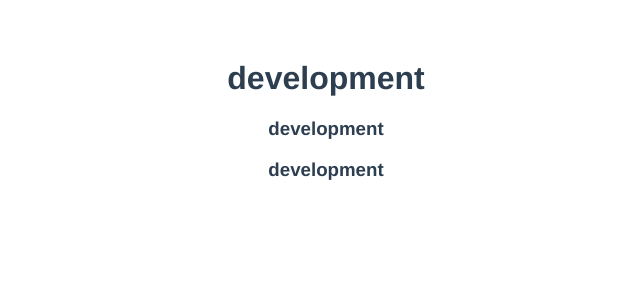
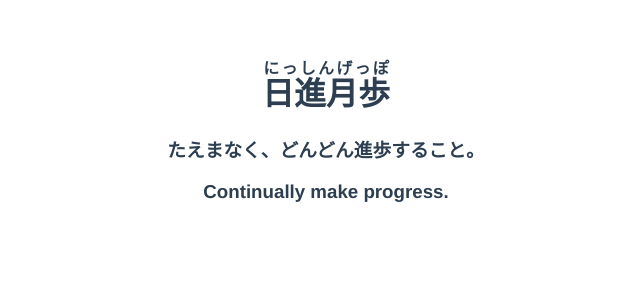
Before and after one commit to ssatocc/yojijukugo, a Vue app in the folder client/: page / in a window 1280 px wide. Shown: the top 300 px of the page, without its empty margins (314-954 px from the left). Built offline with nearby package versions, Linux system fonts and the light colour scheme.

Commit message:
Update App.vue

```diff
--- a/client/src/App.vue
+++ b/client/src/App.vue
@@ -1,7 +1,12 @@
 <template>
-  <h1>{{ node_env }}</h1>
-  <h3>{{ node_env }}</h3>
-  <h3>{{ node_env }}</h3>
+  <h1>
+    <ruby>
+      {{ yojijukugo }}
+      <rt>{{ yojijukugo_furi }}</rt>
+    </ruby>
+  </h1>
+  <h3>{{ description }}</h3>
+  <h3>{{ description_en }}</h3>
 </template>
 
 <script>
@@ -11,7 +16,11 @@ export default {
   },
   data() {
     return {
-      node_env: ''
+      node_env: '',
+      yojijukugo: '日進月歩',
+      yojijukugo_furi: 'にっしんげっぽ',
+      description: 'たえまなく、どんどん進歩すること。',
+      description_en: 'Continually make progress.'
     }
   },
   mounted() {
```
